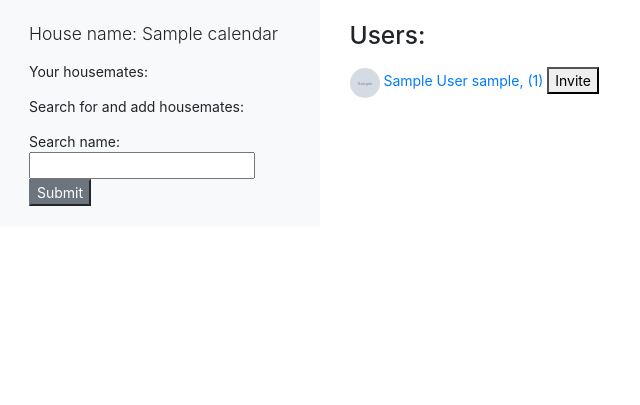
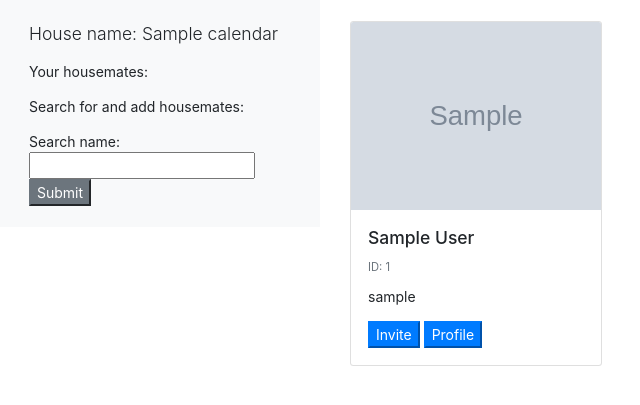
Before and after one commit to LauraJaneStevenson/calendar_app, a Flask app: template templates/find_housemates.html in a window 1280 px wide. Shown: the top 405 px of the page, without its empty margins (0-640 px from the left). Run offline with Flask 2, Linux system fonts and the light colour scheme; the template is opened without the code that fills it: values that come from a table or form of the project are taken from there, others are empty; tables that the repository leaves empty hold one stand-in row (values such as "Sample post"); grey boxes marked "Sample" are stand-in pictures; data that the repository does not hold is empty; some libraries are stand-ins or nearby versions.

Commit message:
added housemate list search page

```diff
--- a/templates/find_housemates.html
+++ b/templates/find_housemates.html
@@ -27,25 +27,31 @@
 
 {% block content %}
 
-<h3>Users:</h3>
-<div>
 {% if users %}
-
-    <ul>
 {% for housemate in users %}
-        <li>
-            <img src="{{ housemate.profile_pic }}" class="rounded-circle" width="30" height="30">
+<div class="row">
+    <div class="col-3" style="display: inline-block;">
+        <div class="card" style="width: 18rem;">
+          <img src="{{ housemate.profile_pic }}" style="width: 17.9rem;" class="card-img-top" alt="...">
+          <div class="card-body">
+            <h5 class="card-title">{{ housemate.name }}</h5>
+            <small class="form-text text-muted" style="padding-bottom: 10px;">ID: {{user.user_id}}</small>
+            <p>{{ housemate.username }}</p>
+            <button class="invite btn-primary" id="{{ housemate.user_id }}">Invite</button>
             <a href="/profile/{{ housemate.user_id }}">
-              {{ housemate.name }} {{ housemate.username }}, ({{ housemate.user_id }})
+                <button class="btn-primary" id="{{ housemate.user_id }}">Profile</button>
             </a>
-            <button class="invite" id="{{ housemate.user_id }}">Invite</button>
-        </li>
+          </div>
+        </div>
+    </div>
+</div>
 {% endfor %}
-    </ul>
 
 {% else %}
-         <p>Sorry no available users with that name found!</p>
+
+<p>Sorry all the users with that name already belong to a house!</p>
+
 {% endif %}
-</div>
+
 <script src='/static/access.js'></script>
 {% endblock %}
```
Also changed, not shown: templates/calendar_list.html (+7 -6 lines), templates/create_cal.html (+16 -6 lines), templates/profile.html (+23 -0 lines), static/styles.css (line endings or trailing spaces). Lines whose indentation alone changed are shown as unchanged.
